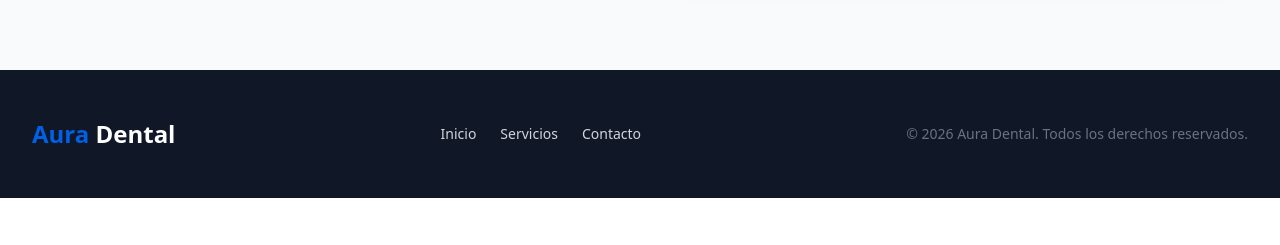
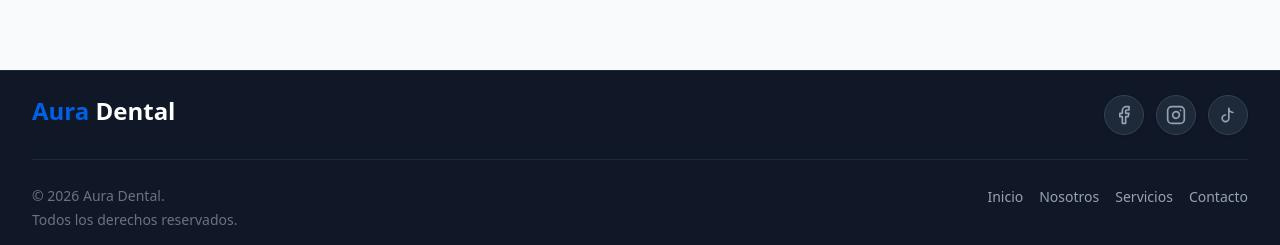
Before and after one commit to SilverOctavioPC/aura-dental-landing, a Next.js app: page / in a window 1280 px wide. Shown: the part 4444-4689 px from the top of the page. Before the commit the page ends 4642 px from the top, so only its background shows below. Built offline with nearby package versions, Linux system fonts and the light colour scheme.

Commit message:
feat: add Footer component and centralize all site content data in a new data file.

```diff
--- a/src/components/layout/Footer.tsx
+++ b/src/components/layout/Footer.tsx
@@ -1,23 +1,87 @@
+import Link from 'next/link';
 import { siteContent } from '@/data/site-content';
+import { Facebook, Instagram } from 'lucide-react';
+
+const TikTok = ({ size = 24 }: { size?: number }) => (
+  <svg
+    width={size}
+    height={size}
+    viewBox="0 0 24 24"
+    fill="none"
+    stroke="currentColor"
+    strokeWidth="2"
+    strokeLinecap="round"
+    strokeLinejoin="round"
+  >
+    <path d="M9 12a4 4 0 1 0 4 4V4a5 5 0 0 0 5 5" />
+  </svg>
+);
 
 export function Footer() {
+  const socialConfig = [
+    { icon: <Facebook size={20} />, href: siteContent.general.socials.facebook, label: "Facebook" },
+    { icon: <Instagram size={20} />, href: siteContent.general.socials.instagram, label: "Instagram" },
+    { icon: <TikTok size={20} />, href: siteContent.general.socials.tiktok, label: "TikTok" },
+  ];
+
   return (
-    <footer className="bg-gray-900 text-gray-300 py-12">
+    <footer className="bg-gray-900 border-t border-gray-800 pt-6 pb-4 text-gray-300">
       <div className="container mx-auto px-4 lg:px-8">
-        <div className="flex flex-col md:flex-row justify-between items-center gap-6">
+        <div className="md:flex md:items-start md:justify-between">
 
-          <div className="text-2xl font-bold text-white">
-            <span className="text-primary">{siteContent.general.brandName}</span> {siteContent.general.brandNameHighlight}
-          </div>
+          {/* Brand */}
+          <Link
+            href="/"
+            className="flex items-center gap-x-2 transition-opacity hover:opacity-80"
+            aria-label={siteContent.general.brandName}
+          >
+            {/* Logo placeholder - using text for now as per previous design */}
+             <div className="text-2xl font-bold text-white">
+              <span className="text-primary">{siteContent.general.brandName}</span> {siteContent.general.brandNameHighlight}
+            </div>
+          </Link>
 
-          <div className="flex gap-6 text-sm font-medium">
-            <a href="#hero" className="hover:text-white hover:-translate-y-0.5 transition-all duration-300 inline-block">Inicio</a>
-            <a href="#services" className="hover:text-white hover:-translate-y-0.5 transition-all duration-300 inline-block">Servicios</a>
-            <a href="#contact" className="hover:text-white hover:-translate-y-0.5 transition-all duration-300 inline-block">Contacto</a>
-          </div>
+          {/* Social Icons */}
+          <ul className="flex list-none mt-4 md:mt-0 space-x-3">
+            {socialConfig.map((link, i) => (
+              <li key={i}>
+                <a
+                  href={link.href}
+                  target="_blank"
+                  aria-label={link.label}
+                  className="flex items-center justify-center w-10 h-10 rounded-full bg-gray-800 border border-gray-700 text-gray-400 hover:bg-gray-700 hover:text-white transition-colors shadow-sm"
+                >
+                  {link.icon}
+                </a>
+              </li>
+            ))}
+          </ul>
+        </div>
 
-          <div className="text-sm text-gray-500">
-            &copy; {new Date().getFullYear()} {siteContent.general.brandName} {siteContent.general.brandNameHighlight}. Todos los derechos reservados.
+        <div className="border-t border-gray-800 mt-4 pt-4 md:mt-6 md:pt-6 lg:grid lg:grid-cols-10">
+
+          {/* Main Navigation */}
+          <nav className="lg:mt-0 lg:col-[4/11]">
+            <ul className="list-none flex flex-wrap -my-1 -mx-2 lg:justify-end">
+              <li className="my-1 mx-2 shrink-0">
+                <a href="#hero" className="text-sm font-medium text-gray-400 hover:text-white transition-colors">Inicio</a>
+              </li>
+              <li className="my-1 mx-2 shrink-0">
+                <a href="#about" className="text-sm font-medium text-gray-400 hover:text-white transition-colors">Nosotros</a>
+              </li>
+              <li className="my-1 mx-2 shrink-0">
+                <a href="#services" className="text-sm font-medium text-gray-400 hover:text-white transition-colors">Servicios</a>
+              </li>
+              <li className="my-1 mx-2 shrink-0">
+                <a href="#contact" className="text-sm font-medium text-gray-400 hover:text-white transition-colors">Contacto</a>
+              </li>
+            </ul>
+          </nav>
+
+          {/* Copyright */}
+          <div className="mt-6 text-sm leading-6 text-gray-500 whitespace-nowrap lg:mt-0 lg:row-[1/3] lg:col-[1/4]">
+            <div>&copy; {new Date().getFullYear()} {siteContent.general.brandName} {siteContent.general.brandNameHighlight}.</div>
+            <div>Todos los derechos reservados.</div>
           </div>
 
         </div>
--- a/src/data/site-content.ts
+++ b/src/data/site-content.ts
@@ -29,7 +29,16 @@ export const siteContent = {
     schedule: {
       weekdays: "Lunes a Viernes · 09:00 AM – 08:00 PM",
       saturday: "Sábados · 09:00 AM – 03:00 PM"
-    }
+    },
+    socials: {
+      facebook: "https://facebook.com",
+      instagram: "https://instagram.com",
+      tiktok: "https://tiktok.com"
+    },
+    legal: [
+      { label: "Aviso de Privacidad", href: "#" },
+      { label: "Términos y Condiciones", href: "#" }
+    ]
   },
 
   hero: {
```
